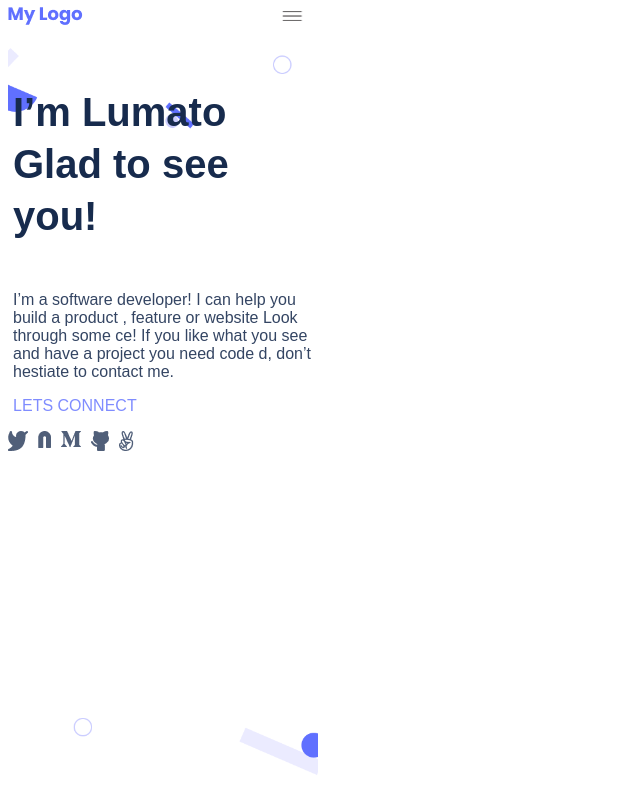
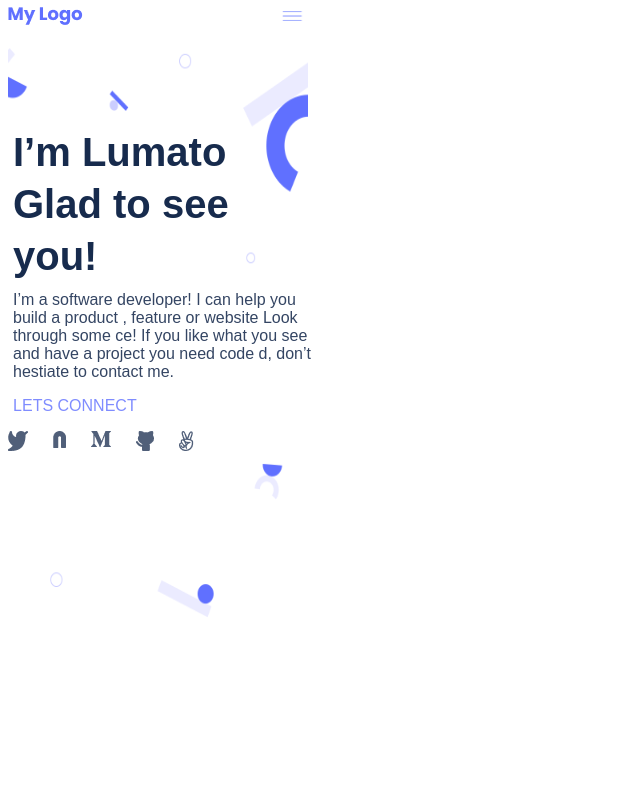
Before and after one commit to isaka-lumato/portfolio, a plain HTML site: page index.html in a window 1280 px wide. Shown: the whole page, without its empty margins (0-640 px from the left). Drawn offline with Linux system fonts and the light colour scheme.

Commit message:
Fixed Nav & Styles

```diff
--- a/style.css
+++ b/style.css
@@ -7,8 +7,8 @@
   flex-wrap: wrap;
   padding: 5px;
   background-repeat: no-repeat;
-  background-size: cover;
-  background-position: inherit;
+  background-position: left top;
+  background-size: 300px 570px;
   flex-grow: 1;
 }
 
@@ -24,6 +24,8 @@ nav {
 }
 
 .head h1 {
+  position: relative;
+  top: 40px;
   font-family: Poppins, sans-serif;
   font-style: normal;
   font-weight: bold;
@@ -52,11 +54,11 @@ nav {
 .humb {
   width: 30px;
   height: 20px;
-  color: royalblue;
+  filter: invert(64%) sepia(66%) saturate(4989%) hue-rotate(212deg) brightness(108%) contrast(101%);
 }
 
 .icons img {
-  margin-right: 10px;
+  margin-right: 25px;
 }
 
 ul {
```
